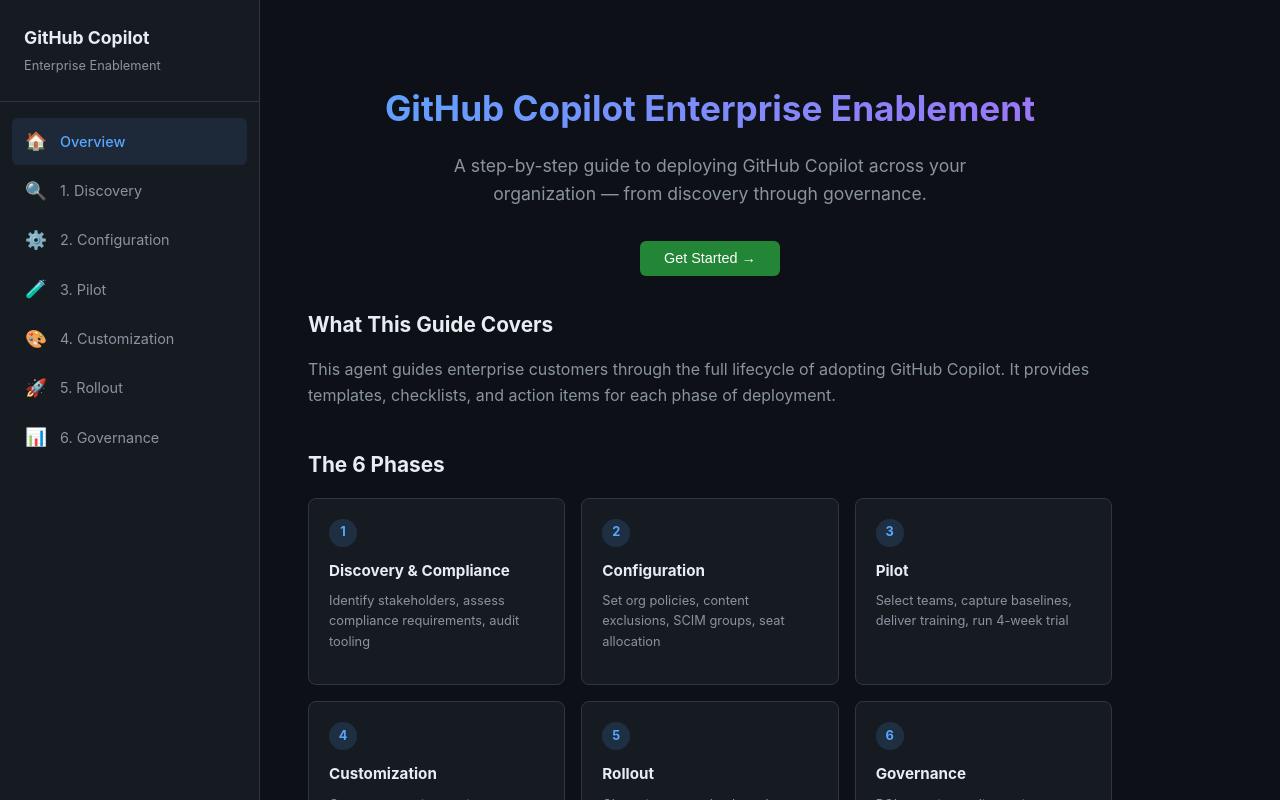
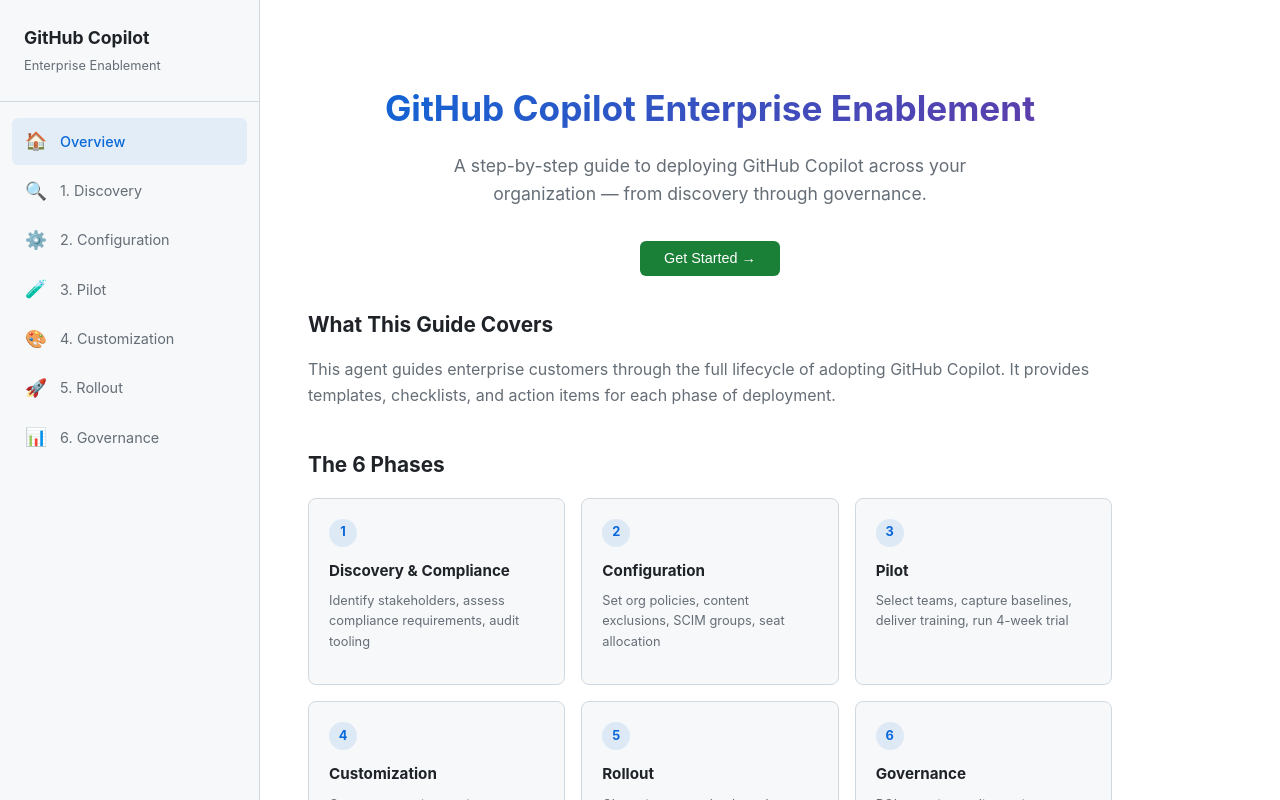
Before and after one commit to yuanlu380/Github-copilot-enablement, a React (Vite) app in the folder website/: page / in a window 1280 px wide. Shown: the top 800 px of the page. Built offline with nearby package versions, Linux system fonts and the light colour scheme.

Commit message:
Switch website to light theme

```diff
--- a/website/src/styles/index.css
+++ b/website/src/styles/index.css
@@ -1,15 +1,15 @@
 :root {
-  --color-bg: #0d1117;
-  --color-surface: #161b22;
-  --color-border: #30363d;
-  --color-text: #e6edf3;
-  --color-text-muted: #8b949e;
-  --color-primary: #58a6ff;
-  --color-primary-hover: #79c0ff;
-  --color-accent: #238636;
-  --color-accent-hover: #2ea043;
-  --color-warning: #d29922;
-  --color-card: #1c2128;
+  --color-bg: #ffffff;
+  --color-surface: #f6f8fa;
+  --color-border: #d1d9e0;
+  --color-text: #1f2328;
+  --color-text-muted: #656d76;
+  --color-primary: #0969da;
+  --color-primary-hover: #0550ae;
+  --color-accent: #1a7f37;
+  --color-accent-hover: #116329;
+  --color-warning: #9a6700;
+  --color-card: #f6f8fa;
   --sidebar-width: 260px;
   --font-mono: 'Cascadia Code', 'Fira Code', monospace;
 }
@@ -95,7 +95,7 @@
 }
 
 .nav-link.active {
-  background: rgba(88, 166, 255, 0.1);
+  background: rgba(9, 105, 218, 0.08);
   color: var(--color-primary);
   font-weight: 500;
 }
@@ -125,7 +125,7 @@
 .hero h1 {
   font-size: 2.2rem;
   margin-bottom: 1rem;
-  background: linear-gradient(135deg, var(--color-primary), #a371f7);
+  background: linear-gradient(135deg, var(--color-primary), #6639a6);
   -webkit-background-clip: text;
   -webkit-text-fill-color: transparent;
   background-clip: text;
@@ -152,7 +152,7 @@
 
 .phase-badge {
   display: inline-block;
-  background: rgba(88, 166, 255, 0.15);
+  background: rgba(9, 105, 218, 0.1);
   color: var(--color-primary);
   padding: 0.25rem 0.75rem;
   border-radius: 12px;
@@ -301,7 +301,7 @@
 
 /* Callouts */
 .callout {
-  background: rgba(88, 166, 255, 0.08);
+  background: rgba(9, 105, 218, 0.06);
   border-left: 3px solid var(--color-primary);
   padding: 1rem 1.25rem;
   margin: 1rem 0;
@@ -311,7 +311,7 @@
 }
 
 .callout-warning {
-  background: rgba(210, 153, 34, 0.08);
+  background: rgba(154, 103, 0, 0.06);
   border-left-color: var(--color-warning);
 }
 
@@ -383,7 +383,7 @@
 .phase-card-number {
   width: 1.75rem;
   height: 1.75rem;
-  background: rgba(88, 166, 255, 0.15);
+  background: rgba(9, 105, 218, 0.1);
   color: var(--color-primary);
   border-radius: 50%;
   display: flex;
@@ -406,8 +406,8 @@
 
 /* Complete section */
 .complete-section {
-  background: rgba(35, 134, 54, 0.1);
-  border: 1px solid rgba(35, 134, 54, 0.3);
+  background: rgba(26, 127, 55, 0.06);
+  border: 1px solid rgba(26, 127, 55, 0.3);
   border-radius: 8px;
   padding: 1.5rem;
   text-align: center;
```
Also changed, not shown: 4 other files (tests, documents, lock files or other folders).
